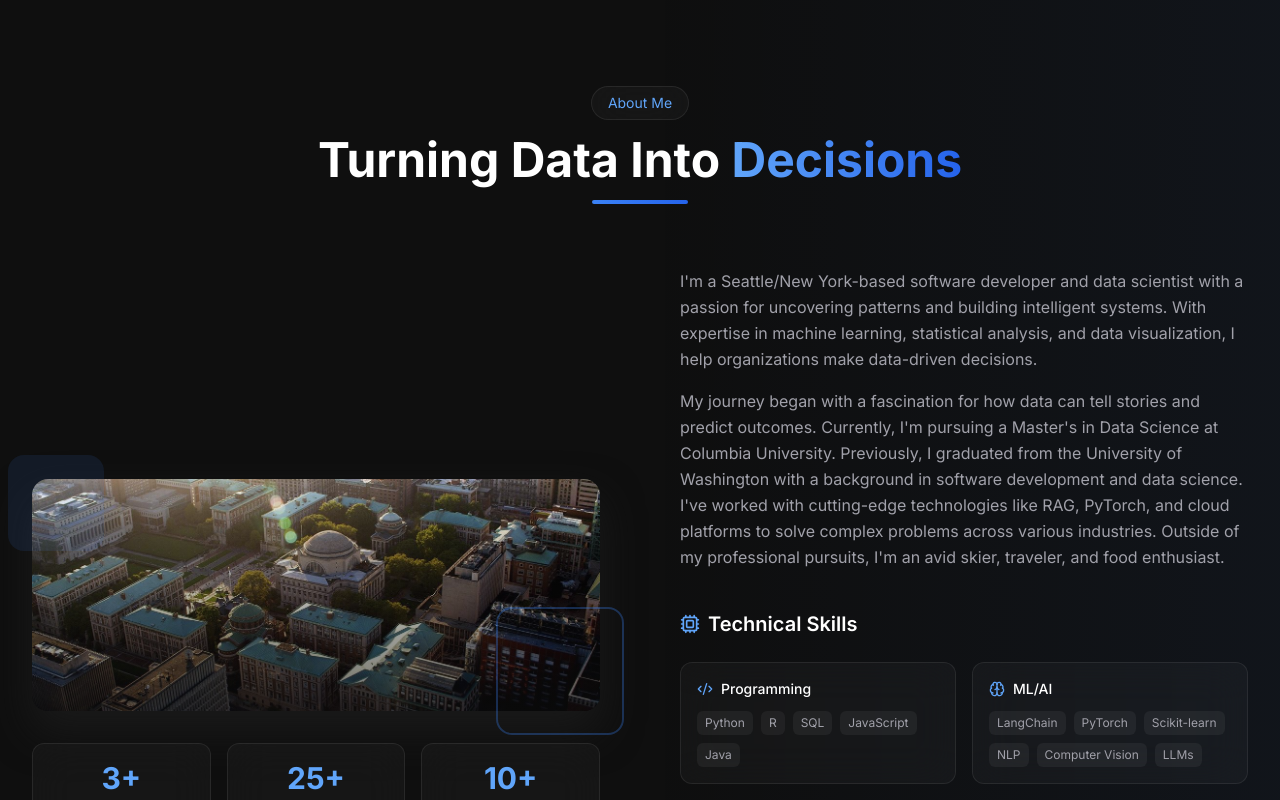
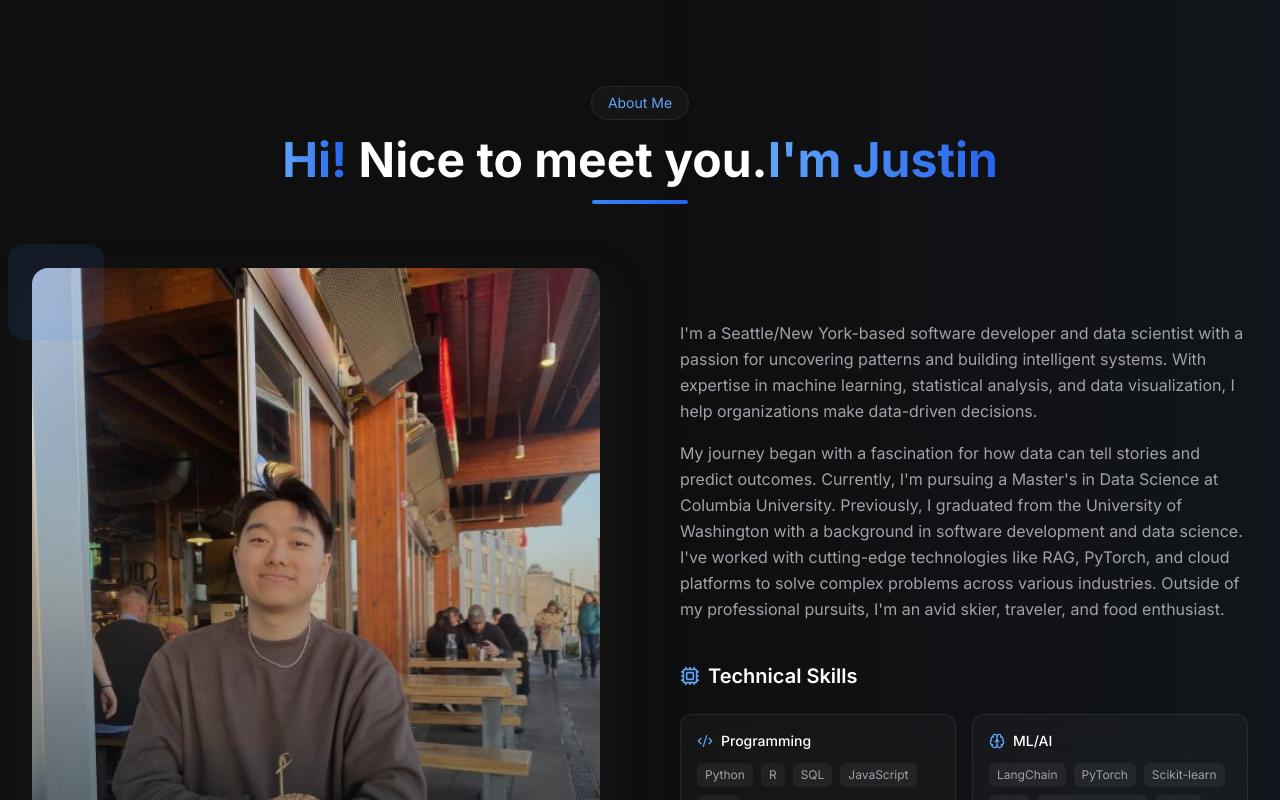
Before and after one commit to Once28/my-portfolio, a React (Vite) app: page / in a window 1280 px wide. Shown: the part 860-1660 px from the top of the page. Built offline with nearby package versions, Linux system fonts and the light colour scheme.

Commit message:
feat: update recs and about details

```diff
--- a/src/sections/About.tsx
+++ b/src/sections/About.tsx
@@ -86,7 +86,8 @@ const About = () => {
             About Me
           </span>
           <h2 className="text-3xl sm:text-4xl lg:text-5xl font-bold mb-4">
-            Turning Data Into <span className="text-gradient">Decisions</span>
+            <span className="text-gradient">Hi!</span> Nice to meet you.
+            <span className="text-gradient">I'm Justin</span>
           </h2>
           <div className="w-24 h-1 bg-gradient-to-r from-blue-500 to-blue-600 mx-auto rounded-full" />
         </div>
@@ -100,7 +101,7 @@ const About = () => {
               {/* Main Image */}
               <div className="relative rounded-2xl overflow-hidden shadow-card">
                 <img
-                  src="/workplace.jpg"
+                  src="/IMG_0335.jpg"
                   alt="Justin at work"
                   className="w-full h-auto object-cover"
                 />
--- a/src/sections/Recommendations.tsx
+++ b/src/sections/Recommendations.tsx
@@ -15,7 +15,7 @@ const recommendations: Recommendation[] = [
     title: 'Team Player',
     text: 'Justin is a team player who believes over-communication is better than less communication. He plays to his strengths and is an asset to his future teams.',
     author: 'Probudhho Chakraborty',
-    company: 'Amazon Web Services'
+    company: 'AWS'
   },
   {
     id: 2,
@@ -24,13 +24,13 @@ const recommendations: Recommendation[] = [
     author: 'Bhav Ashok',
     company: 'Google'
   },
-  // {
-  //   id: 3,
-  //   title: 'Technical Excellence',
-  //   text: "Justin's ability to translate complex data into actionable insights is remarkable. His machine learning models consistently exceeded our performance expectations. He has a unique combination of technical depth and communication skills.",
-  //   author: 'Sarah Chen',
-  //   company: 'Data Science Lead'
-  // },
+  {
+    id: 3,
+    title: 'Technical Excellence',
+    text: "Justin's ability to translate complex data into actionable insights is remarkable. His machine learning models consistently exceeded our performance expectations. He has a unique combination of technical depth and communication skills.",
+    author: 'Paul Garcia',
+    company: 'Columbia University Irving Medical Center'
+  },
 ];
 
 const Recommendations = () => {
@@ -118,7 +118,7 @@ const Recommendations = () => {
         {/* Section Header */}
         <div className={`text-center mb-16 transition-all duration-700 ${isVisible ? 'opacity-100 translate-y-0' : 'opacity-0 translate-y-8'}`}>
           <span className="inline-block px-4 py-1.5 glass rounded-full text-sm text-blue-400 mb-4">
-            Testimonials
+            Recommendations
           </span>
           <h2 className="text-3xl sm:text-4xl lg:text-5xl font-bold mb-4">
             What People <span className="text-gradient">Say</span>
```
